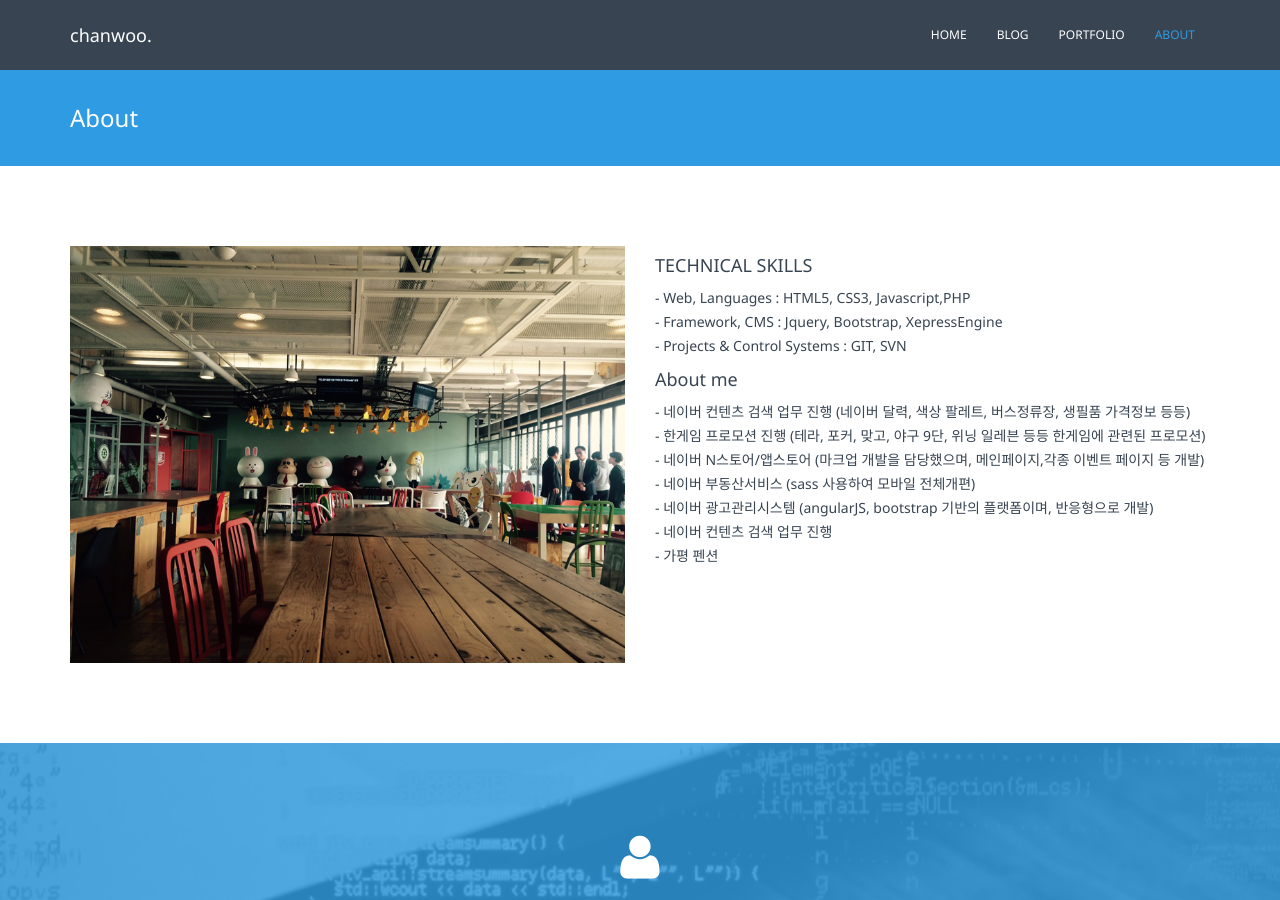
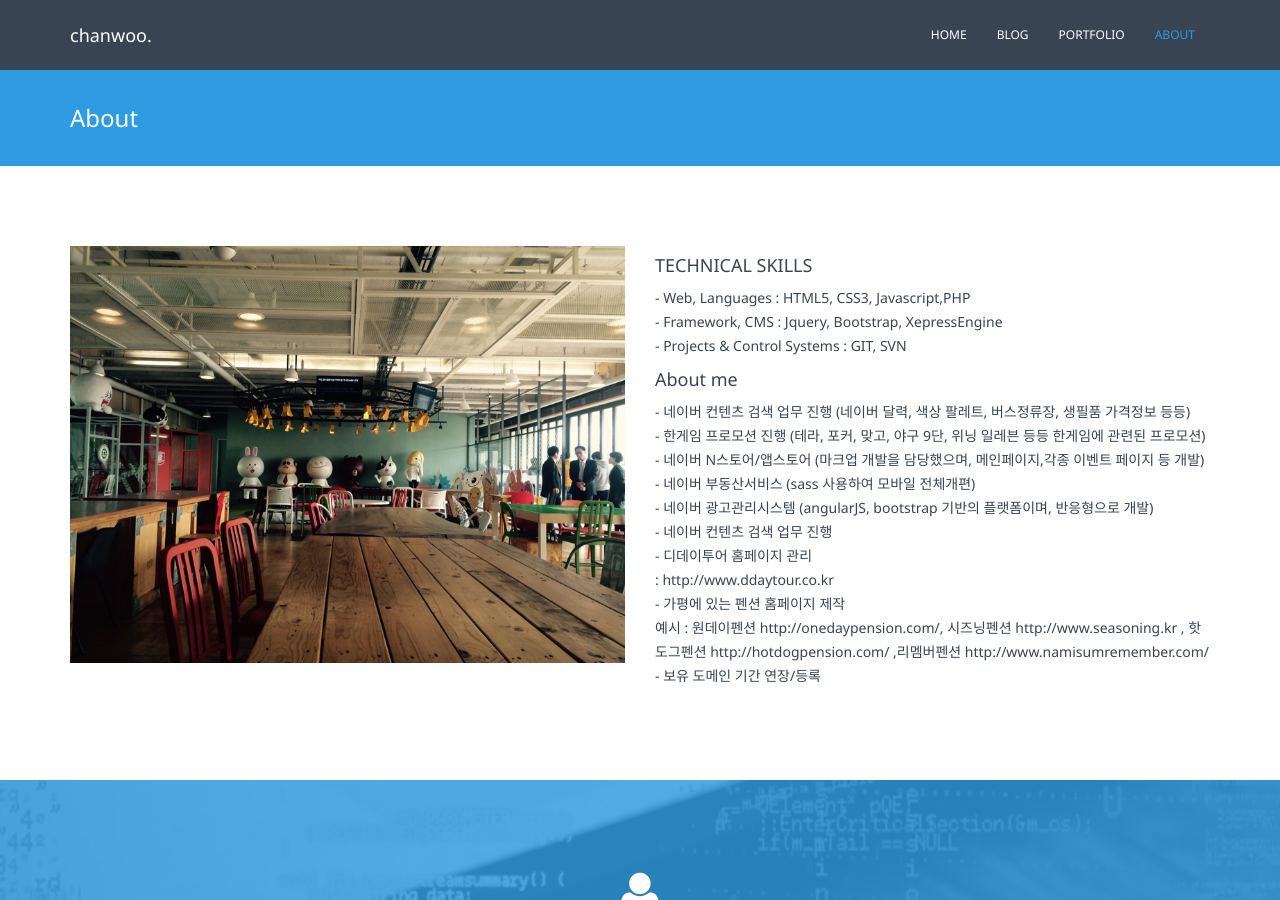
Before and after one commit to pcwpower1/pcwpower1.github.io, a Jekyll site: the page built from about.html, in a window 1280 px wide and 900 px high. Built offline with Jekyll 4.4.1, drawn with Linux system fonts in a browser that asks for light colours; nearby versions of some CDN libraries.

Commit message:
Update about.html

```diff
--- a/about.html
+++ b/about.html
@@ -25,7 +25,13 @@ permalink: /about/
               - 네이버 부동산서비스 (sass 사용하여 모바일 전체개편)<br>
               - 네이버 광고관리시스템 (angularJS, bootstrap 기반의 플랫폼이며, 반응형으로 개발)<br>
               - 네이버 컨텐츠 검색 업무 진행<br>
-              - 가평 펜션   <br>
+                - 디데이투어 홈페이지 관리<br>
+: http://www.ddaytour.co.kr<br>
+
+- 가평에 있는 펜션 홈페이지 제작<br>
+ 예시 : 원데이펜션 http://onedaypension.com/, 시즈닝펜션 http://www.seasoning.kr , 핫도그펜션 http://hotdogpension.com/ ,리멤버펜션 http://www.namisumremember.com/<br>
+
+- 보유 도메인 기간 연장/등록<br>
             </p>
 
         </div>
```
